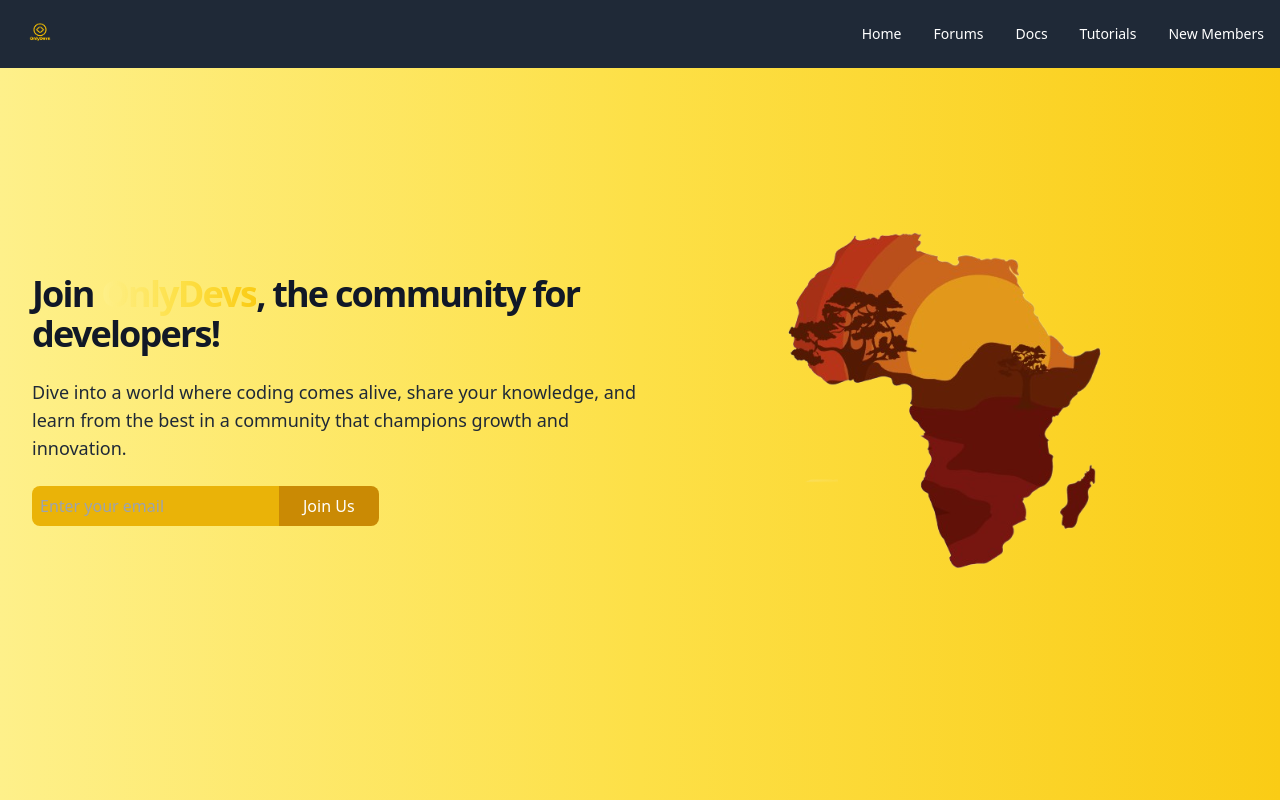
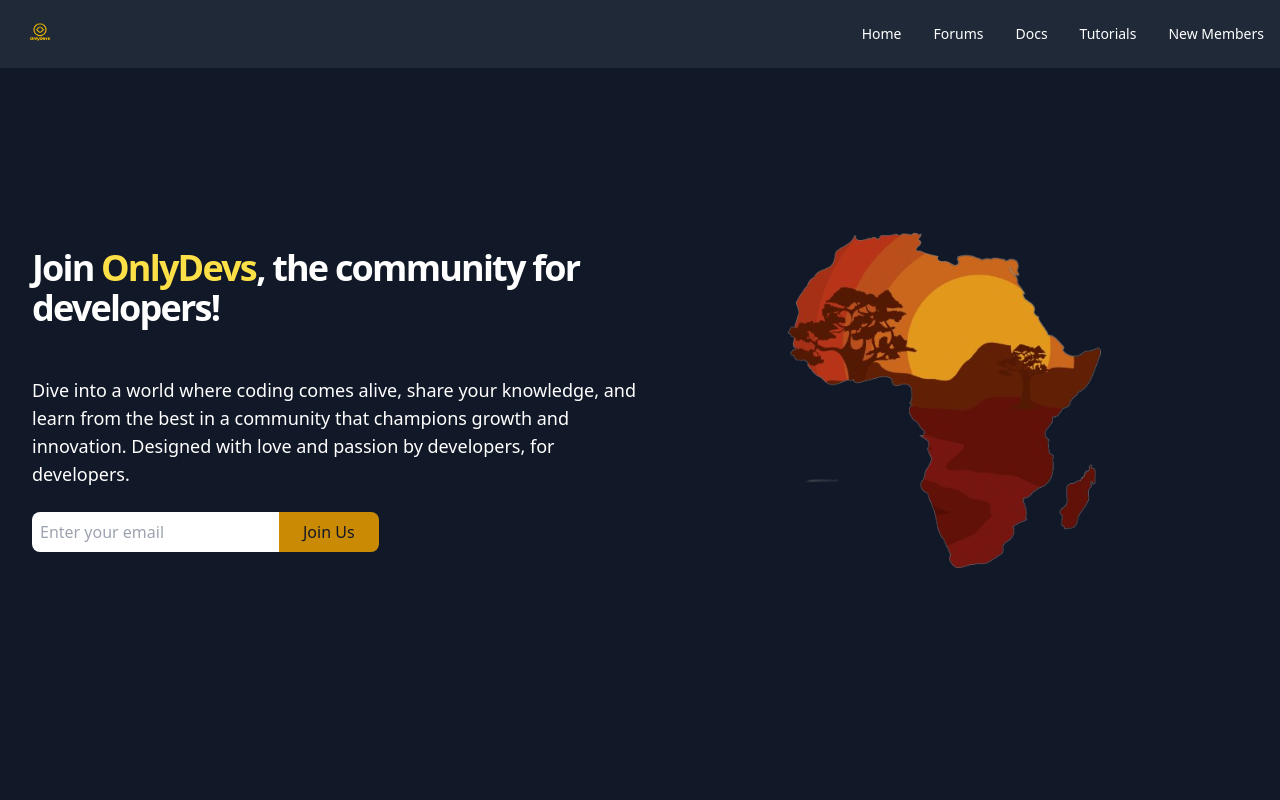
Before and after one commit to onlydevske/OnlyDevs-Website, a React (Vite) app: page / in a window 1280 px wide. Shown: the top 800 px of the page. Built offline with nearby package versions, Linux system fonts and the light colour scheme.

Commit message:
updating homepage

```diff
--- a/src/pages/Home.jsx
+++ b/src/pages/Home.jsx
@@ -5,21 +5,47 @@ import HomeImg from '../images/africa.png';
 export default function Home() {
   return (
     <>
+      <style>
+        {`
+          @keyframes heartbeat {
+            0% {
+              transform: scale(1);
+            }
+            14% {
+              transform: scale(1.3);
+            }
+            28% {
+              transform: scale(1);
+            }
+            42% {
+              transform: scale(1.3);
+            }
+            70% {
+              transform: scale(1);
+            }
+          }
+          .heartbeat {
+            animation: heartbeat 2s infinite;
+            display: inline-block;
+            color: #fde047; /* This is a placeholder for your theme's yellow color */
+          }
+        `}
+      </style>
       <div className="flex flex-col min-h-screen overflow-hidden">
         <Header />
-                <section className="flex items-center justify-center min-h-screen bg-gradient-to-r from-yellow-200 via-yellow-300 to-yellow-400 text-gray-800 dark:text-gray-900">
+        <section className="flex items-center justify-center min-h-screen bg-gray-900 text-white">
           <div className="container mx-auto px-8 flex flex-wrap items-center justify-center">
             {/* Content */}
-                        <div className="w-full md:w-1/2 flex flex-col justify-center items-start">
-                            <h1 className="text-3xl md:text-4xl leading-tight mb-6 font-bold tracking-tighter text-gray-900">
-                                Join <span className="text-transparent bg-clip-text bg-gradient-to-r from-yellow-200 via-yellow-300 to-yellow-400">OnlyDevs</span>, the community for developers!
+            <div className="w-full md:w-1/2 flex flex-col  justify-center items-start space-y-6">
+              <h1 className="text-3xl md:text-4xl leading-tight mb-6 font-bold  tracking-tighter">
+                Join <span className="heartbeat">OnlyDevs</span>, the community for developers!
               </h1>
-                            <p className="text-lg mb-6 text-gray-800">
-                                Dive into a world where coding comes alive, share your knowledge, and learn from the best in a community that champions growth and innovation.
+              <p className="text-lg mb-6">
+                Dive into a world where coding comes alive, share your knowledge, and learn from the best in a community that champions growth and innovation. Designed with love and passion by developers, for developers.
               </p>
               <div className="flex w-full md:w-auto">
-                                <input type="email" placeholder="Enter your email" className="p-2 rounded-l-lg focus:outline-none focus:ring-2 focus:ring-yellow-600 bg-yellow-500 text-gray-900" />
-                                <button className="bg-yellow-600 text-white rounded-r-lg px-6 py-2 hover:bg-yellow-700 focus:outline-none focus:ring-2 focus:ring-yellow-700">Join Us</button>
+                <input type="email" placeholder="Enter your email" className="p-2 rounded-l-lg focus:outline-none focus:ring-2 focus:ring-yellow-500 bg-white text-gray-800" />
+                <button className="bg-yellow-600 text-gray-900 rounded-r-lg px-6 py-2 hover:bg-yellow-700 focus:outline-none focus:ring-2 focus:ring-yellow-700">Join Us</button>
               </div>
             </div>
             {/* Image */}
```
Lines whose indentation alone changed are shown as unchanged.
